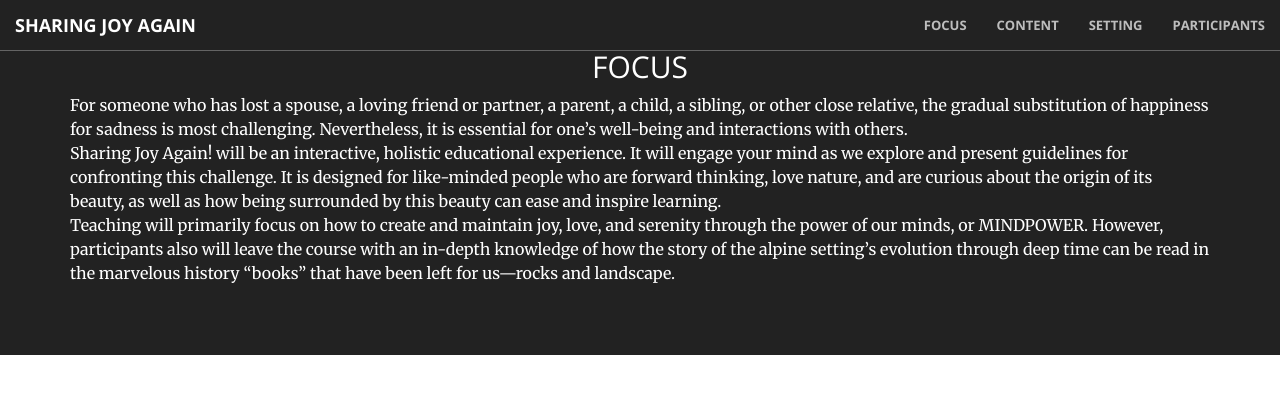
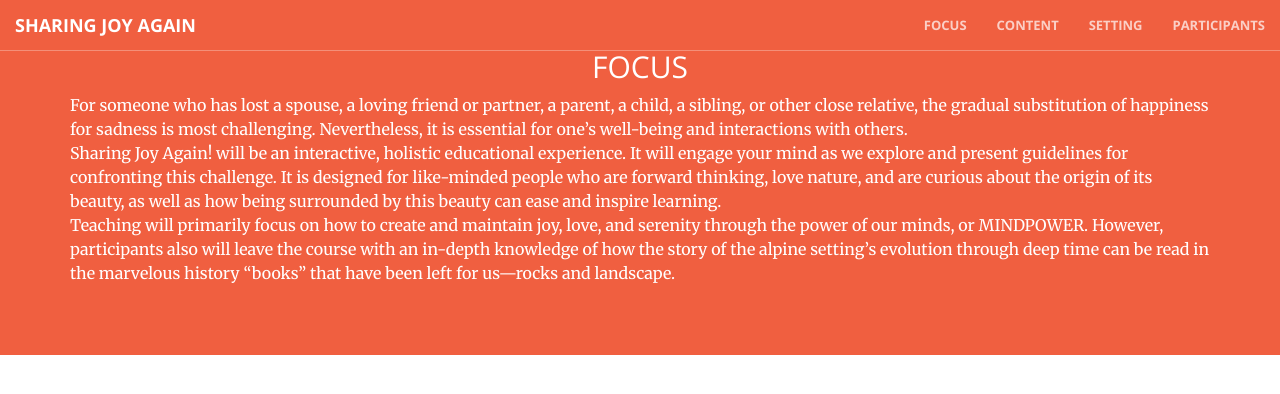
Before and after one commit to mattjohnsonco/joy, a Jekyll site: the page built from focus.html, in a window 1280 px wide. Shown: the top 394 px of the page. Built offline with Jekyll 4.4.1, drawn with Linux system fonts in a browser that asks for light colours.

Commit message:
Update focus.html

```diff
--- a/_includes/focus.html
+++ b/_includes/focus.html
@@ -1,4 +1,4 @@
-<aside class="bg-dark" id="focus">
+<aside class="bg-primary" id="focus">
     <div class="container">
             <div>
                 <h2 class="section-heading text-center">FOCUS</h2>
```
